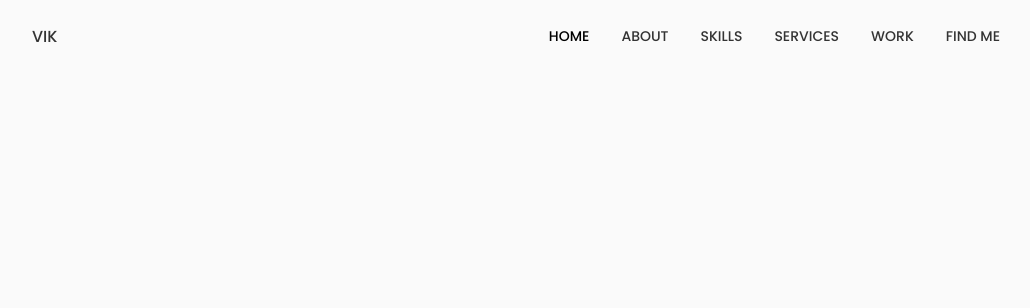
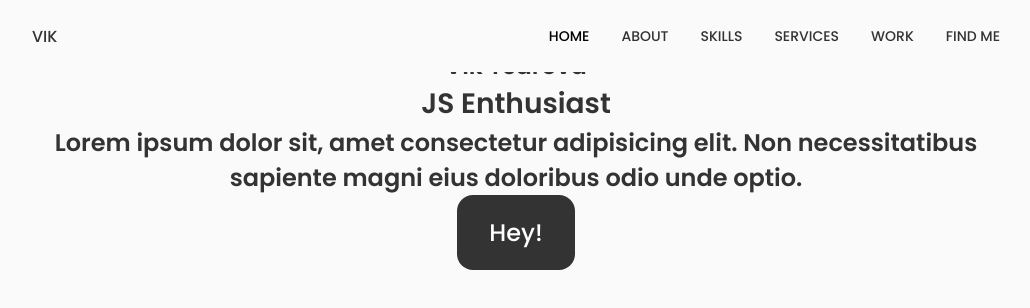
Before and after one commit to vikdts/fantastic-octo-guacamole, a React (Create React App) app in the folder resume/: page / in a window 1280 px wide. Shown: the top 308 px of the page, without its empty margins (124-1154 px from the left). Built offline with nearby package versions, Linux system fonts and the light colour scheme; the HTML template or start-up script is replaced by a standard one.

Commit message:
add content to data component

```diff
--- /dev/null
+++ b/resume/src/components/home/data.jsx
@@ -0,0 +1,18 @@
+import React from 'react'
+
+const Data = () => {
+  return (
+    <div className="home__data">
+        <h1 className="home__title">Vik Tsareva</h1>
+        <h1>
+            <h3 className="home__subtitle">JS Enthusiast</h3>
+            <p className="home__description">Lorem ipsum dolor sit,
+                amet consectetur adipisicing elit. Non necessitatibus
+                sapiente magni eius doloribus odio unde optio.</p>
+            <a href="#findme" className="button button--flex">Hey!</a>
+        </h1>
+    </div>
+  )
+}
+
+export default Data
--- a/resume/src/components/home/home.jsx
+++ b/resume/src/components/home/home.jsx
@@ -1,13 +1,18 @@
 import React from 'react'
 import "./home.css";
 import Social from '../../social';
+import Data from './data';
 
 const Home = () => {
   return (
     <section className="home" id="home">
         <div className="home__container container grid">
             <div className="home__content grid">
+                <Social/>
 
+                <div className="home__img"></div>
+
+                <Data/>
             </div>
         </div>
     </section>
```
